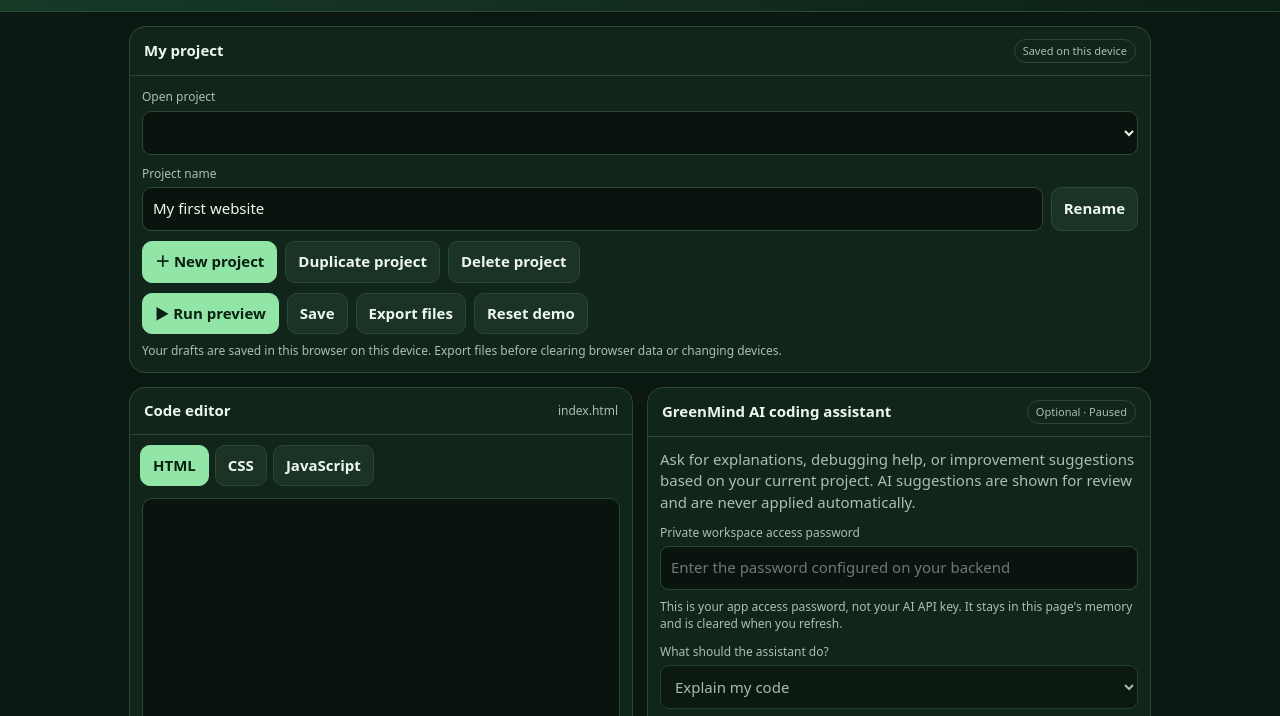
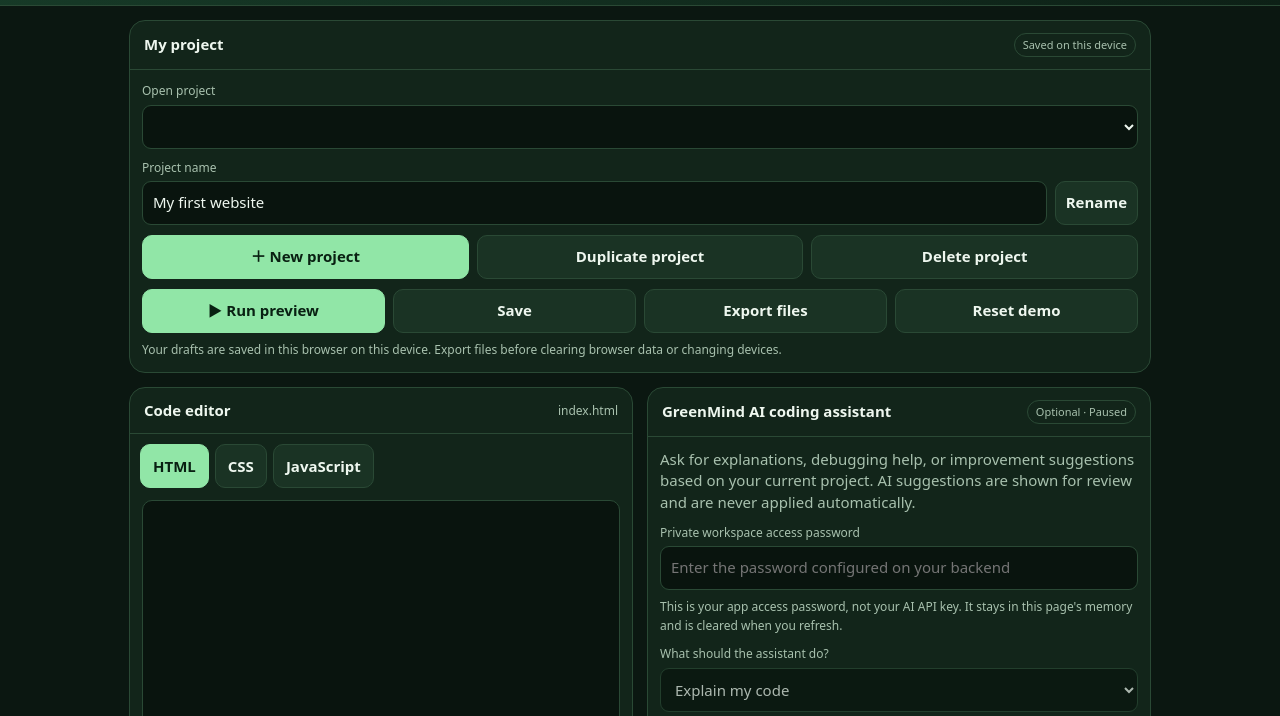
Before and after one commit to justinoliver927-sudo/greenmind-studio, a website: page greenmind-unpacked/greenmind-studio/web/index.html in a window 1280 px wide. Shown: the part 70-786 px from the top of the page. Drawn offline with Linux system fonts and the light colour scheme.

Commit message:
Update index.html

```diff
--- a/greenmind-unpacked/greenmind-studio/web/index.html
+++ b/greenmind-unpacked/greenmind-studio/web/index.html
@@ -61,6 +61,189 @@ footer{text-align:center;color:var(--muted);font-size:12px;padding:6px 16px 25px
 
   #studioMenu button {
     flex: 1 1 140px;
+  }
+}
+
+/* GreenMind Studio — mobile-first improvements */
+html {
+  -webkit-text-size-adjust: 100%;
+  scroll-behavior: smooth;
+  scroll-padding-top: 100px;
+}
+
+body {
+  min-width: 320px;
+  overflow-x: hidden;
+  padding-bottom: env(safe-area-inset-bottom, 0px);
+}
+
+header {
+  padding-top: calc(12px + env(safe-area-inset-top, 0px));
+  padding-left: max(12px, env(safe-area-inset-left, 0px));
+  padding-right: max(12px, env(safe-area-inset-right, 0px));
+}
+
+main {
+  width: 100%;
+  min-width: 0;
+  grid-template-columns: minmax(0, 1fr);
+  padding: 10px;
+  gap: 12px;
+}
+
+.card,
+.cardhead,
+.cardbody,
+.brand,
+.actions,
+.projectrow {
+  min-width: 0;
+}
+
+.cardhead {
+  flex-wrap: wrap;
+  align-items: center;
+}
+
+.cardhead h2 {
+  overflow-wrap: anywhere;
+}
+
+.cardbody {
+  padding: 12px;
+}
+
+button,
+.filebtn {
+  min-height: 44px;
+  touch-action: manipulation;
+  -webkit-tap-highlight-color: transparent;
+}
+
+input,
+textarea,
+select {
+  width: 100%;
+  max-width: 100%;
+  min-height: 44px;
+}
+
+.actions {
+  align-items: stretch;
+  gap: 8px;
+}
+
+.actions > button {
+  flex: 1 1 135px;
+  overflow-wrap: anywhere;
+}
+
+.projectrow {
+  grid-template-columns: minmax(0, 1fr) auto;
+  align-items: stretch;
+}
+
+.projectrow button {
+  min-width: 78px;
+  padding-inline: 10px;
+}
+
+.tabs {
+  max-width: 100%;
+  overscroll-behavior-x: contain;
+  -webkit-overflow-scrolling: touch;
+}
+
+.tab {
+  flex: 0 0 auto;
+  min-height: 44px;
+}
+
+textarea#editor {
+  width: 100%;
+  min-width: 0;
+  min-height: clamp(220px, 38dvh, 420px);
+  font-size: 13px;
+  line-height: 1.55;
+}
+
+.preview {
+  height: clamp(280px, 45dvh, 480px);
+}
+
+.console,
+.ai-output {
+  overflow-wrap: anywhere;
+}
+
+#studioMenu {
+  align-items: stretch;
+}
+
+#studioMenu button {
+  min-height: 44px;
+}
+
+.hint {
+  line-height: 1.55;
+}
+
+/* Extra-small phones */
+@media (max-width: 360px) {
+  .brand {
+    gap: 8px;
+  }
+
+  .logo {
+    width: 38px;
+    height: 38px;
+    flex: 0 0 38px;
+  }
+
+  h1 {
+    font-size: 18px;
+  }
+
+  .projectrow {
+    grid-template-columns: minmax(0, 1fr);
+  }
+
+  .projectrow button {
+    width: 100%;
+  }
+
+  .actions > button {
+    flex-basis: 100%;
+  }
+
+  .cardhead,
+  .cardbody {
+    padding: 10px;
+  }
+}
+
+/* Restore the desktop layout on wider screens */
+@media (min-width: 760px) {
+  main {
+    grid-template-columns: 1fr 1fr;
+    padding: 14px;
+    gap: 14px;
+  }
+}
+
+/* Respect reduced-motion settings */
+@media (prefers-reduced-motion: reduce) {
+  html {
+    scroll-behavior: auto;
+  }
+
+  *,
+  *::before,
+  *::after {
+    animation-duration: 0.01ms !important;
+    animation-iteration-count: 1 !important;
+    transition-duration: 0.01ms !important;
+    scroll-behavior: auto !important;
   }
 }
 
```
